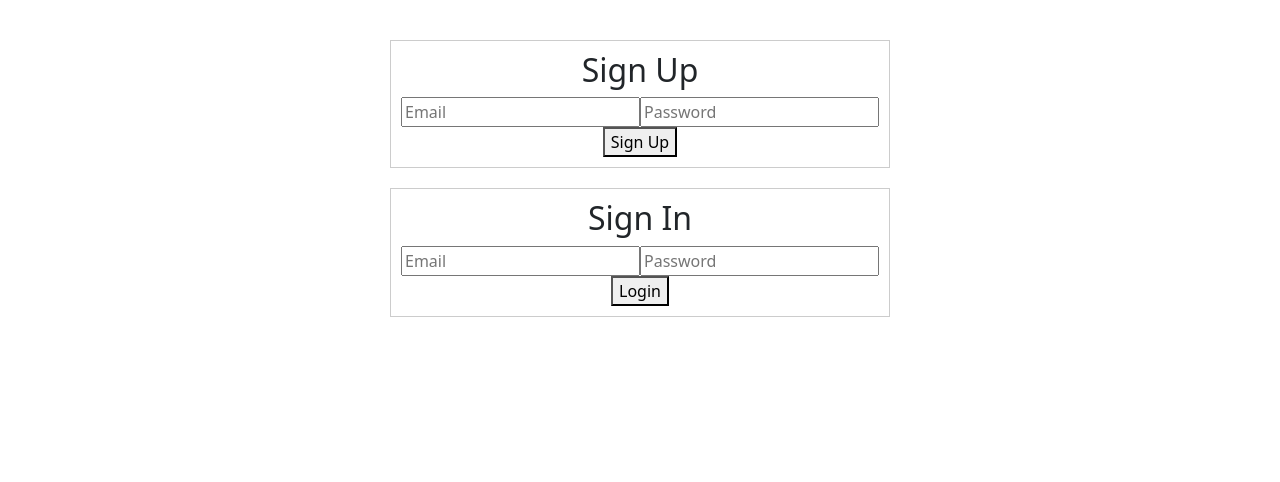
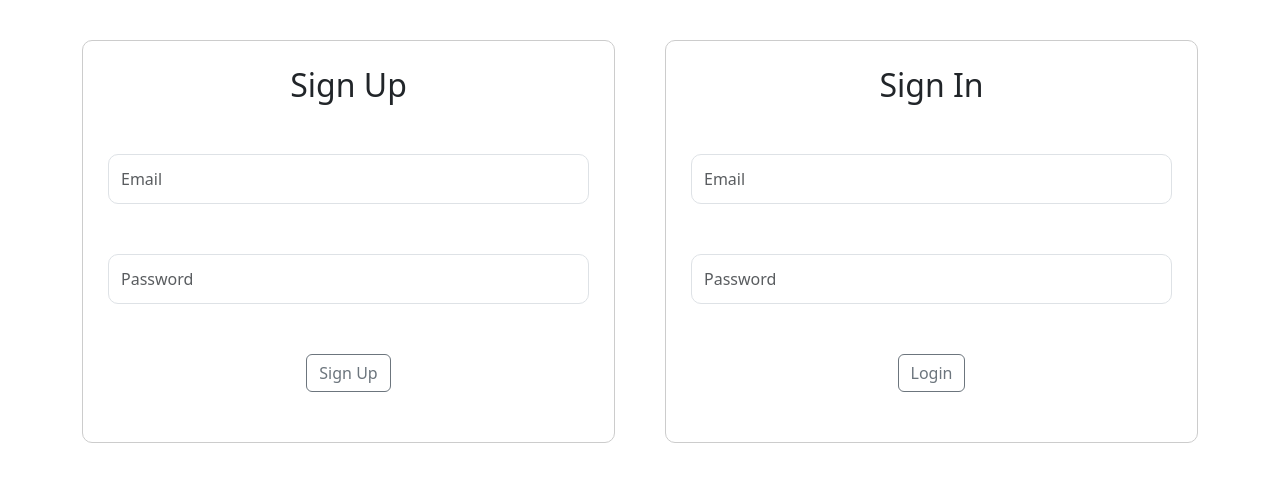
Before and after one commit to SUMITP950/chat-app, a React (Vite) app: page / in a window 1280 px wide. Shown: the top 482 px of the page. Built offline with nearby package versions, Linux system fonts and the light colour scheme; no server answers.

Commit message:
adding validation & toster

```diff
--- a/src/App.jsx
+++ b/src/App.jsx
@@ -1,86 +1,9 @@
-// import ThemeToggle from "./component/component.jsx";
 
-// function App() {
-//   return <ThemeToggle />;
-// }
-
-// export default App;
-// import { useState } from "react";
-// import { getDatabase } from "firebase/database";
-// import {
-//   getAuth,
-//   createUserWithEmailAndPassword,
-//   signInWithEmailAndPassword
-// } from "firebase/auth";
-// import { app } from "./component/fireBaseConfig";
-
-// const auth = getAuth(app);
-
-// function App() {
-//   // Signup States
-//   const [signupEmail, setSignupEmail] = useState("");
-//   const [signupPassword, setSignupPassword] = useState("");
-
-//   // Signin States
-//   const [loginEmail, setLoginEmail] = useState("");
-//   const [loginPassword, setLoginPassword] = useState("");
-
-//   const handleSignup = () => {
-//     createUserWithEmailAndPassword(auth, signupEmail, signupPassword)
-//       .then((res) => alert("User Registered!"))
-//       .catch((err) => alert(err.message));
-//   };
-
-//   const handleSignin = () => {
-//     signInWithEmailAndPassword(auth, loginEmail, loginPassword)
-//       .then((res) => alert("Login Success!"))
-//       .catch((err) => alert(err.message));
-//   };
-
-//   return (
-//     <div style={{ maxWidth: 500, margin: "40px auto", textAlign: "center" }}>
-//       {/* SIGNUP SECTION */}
-//       <div style={{ border: "1px solid #ccc", padding: "10px", marginBottom: "20px" }}>
-//         <h2>Sign Up</h2>
-//         <input
-//           placeholder="Email"
-//           onChange={(e) => setSignupEmail(e.target.value)}
-//           value={signupEmail}
-//         />
-//         <input
-//           type="password"
-//           placeholder="Password"
-//           onChange={(e) => setSignupPassword(e.target.value)}
-//           value={signupPassword}
-//         />
-//         <button onClick={handleSignup}>Sign Up</button>
-//       </div>
-
-//       {/* SIGNIN SECTION */}
-//       <div style={{ border: "1px solid #ccc", padding: "10px" }}>
-//         <h2>Sign In</h2>
-//         <input
-//           placeholder="Email"
-//           onChange={(e) => setLoginEmail(e.target.value)}
-//           value={loginEmail}
-//         />
-//         <input
-//           type="password"
-//           placeholder="Password"
-//           onChange={(e) => setLoginPassword(e.target.value)}
-//           value={loginPassword}
-//         />
-//         <button onClick={handleSignin}>Login</button>
-//       </div>
-//     </div>
-//   );
-// }
-
-// export default App;
 import { useEffect, useState } from "react";
 import { auth } from "./component/fireBaseConfig";
 import Login from "./component/login";
 import Chat from "./component/chat";
+
 
 function App() {
   const [user, setUser] = useState(null);
@@ -90,8 +13,12 @@ function App() {
   }, []);
 
   return (
-    <div className="container mt-4">
-      {user ? <Chat user={user} /> : <Login />}
+    <div className="container">
+      <div className="row align-items-center justify-content-center">
+        <div className="col-md-12">
+          {user ? <Chat user={user} /> : <Login />}
+        </div>
+      </div>
     </div>
   );
 }
--- /dev/null
+++ b/src/component/ErrorToast.jsx
@@ -0,0 +1,16 @@
+import { Toast, ToastContainer } from "react-bootstrap";
+
+export default function ErrorToast({ show, message, onClose }) {
+  return (
+    <ToastContainer position="top-end" className="p-3">
+      <Toast bg="danger" show={show} onClose={onClose} delay={3000} autohide>
+        <Toast.Header>
+          <strong className="me-auto">Firebase Error</strong>
+        </Toast.Header>
+        <Toast.Body className="text-white">
+          {message}
+        </Toast.Body>
+      </Toast>
+    </ToastContainer>
+  );
+}
--- a/src/component/chat.jsx
+++ b/src/component/chat.jsx
@@ -44,12 +44,14 @@ export default function Chat({ user }) {
   };
 
   return (
-    <div>
+    <div className="chat-screen">
       <h3>Chat App</h3>
       <div className="border p-3 mb-2" style={{ height: "300px", overflowY: "scroll" }}>
         {messages.map((m, i) => (
           <div key={i} className={m.uid === user.uid ? "text-end" : "text-start"}>
+           <span>
             <b>{m.email}</b>: {m.text}
+            </span>
           </div>
         ))}
       </div>
--- a/src/component/login.jsx
+++ b/src/component/login.jsx
@@ -5,65 +5,112 @@ import {
   signInWithEmailAndPassword
 } from "firebase/auth";
 import { app } from "./fireBaseConfig";
+import ErrorToast from "./ErrorToast";
 
 const auth = getAuth(app);
 
 function Login() {
-  // Signup States
   const [signupEmail, setSignupEmail] = useState("");
   const [signupPassword, setSignupPassword] = useState("");
 
-  // Signin States
   const [loginEmail, setLoginEmail] = useState("");
   const [loginPassword, setLoginPassword] = useState("");
 
+  const [showToast, setShowToast] = useState(false);
+  const [toastMsg, setToastMsg] = useState("");
+
+  const showError = (msg) => {
+    setToastMsg(msg);
+    setShowToast(true);
+  };
+
+  const isValidEmail = (email) =>
+    /^[^\s@]+@[^\s@]+\.[^\s@]+$/.test(email);
+
   const handleSignup = () => {
+    if (!isValidEmail(signupEmail)) {
+      return showError("Enter a valid email");
+    }
+    if (!signupEmail || !signupPassword) {
+      return showError("All fields are required");
+    }
+
+    if (signupPassword.length < 6) {
+      return showError("Password must be at least 6 characters");
+    }
+
     createUserWithEmailAndPassword(auth, signupEmail, signupPassword)
-      .then((res) => alert("User Registered!"))
-      .catch((err) => alert(err.message));
+      .then(() => showError("User Registered!"))
+      .catch((err) => showError(err.message));
   };
 
   const handleSignin = () => {
+    if (!loginEmail || !loginPassword) {
+      return showError("All fields are required");
+    }
+    if (!isValidEmail(loginEmail)) {
+      return showError("Enter a valid email");
+    }
+
     signInWithEmailAndPassword(auth, loginEmail, loginPassword)
-      .then((res) => alert("Login Success!"))
-      .catch((err) => alert(err.message));
+      .then(() => showError("Login Success!"))
+      .catch((err) => showError(err.message));
   };
 
   return (
-    <div style={{ maxWidth: 500, margin: "40px auto", textAlign: "center" }}>
-      {/* SIGNUP SECTION */}
-      <div style={{ border: "1px solid #ccc", padding: "10px", marginBottom: "20px" }}>
+    <div className="loginPage d-flex">
+      {/* SIGNUP */}
+      <div className="SignUp">
         <h2>Sign Up</h2>
+        <div className="form-group">
           <input
+            className="form-control"
             placeholder="Email"
+            value={signupEmail}
             onChange={(e) => setSignupEmail(e.target.value)}
-          value={signupEmail}
           />
           <input
+            className="form-control"
             type="password"
             placeholder="Password"
+            value={signupPassword}
             onChange={(e) => setSignupPassword(e.target.value)}
-          value={signupPassword}
           />
-        <button onClick={handleSignup}>Sign Up</button>
+          <button className="btn btn-outline-secondary" onClick={handleSignup}>
+            Sign Up
+          </button>
+        </div>
       </div>
 
-      {/* SIGNIN SECTION */}
-      <div style={{ border: "1px solid #ccc", padding: "10px" }}>
+      {/* SIGNIN */}
+      <div className="signIn">
         <h2>Sign In</h2>
+        <div className="form-group">
           <input
+            className="form-control"
             placeholder="Email"
+            value={loginEmail}
             onChange={(e) => setLoginEmail(e.target.value)}
-          value={loginEmail}
           />
           <input
+            className="form-control"
             type="password"
             placeholder="Password"
+            value={loginPassword}
             onChange={(e) => setLoginPassword(e.target.value)}
-          value={loginPassword}
           />
-        <button onClick={handleSignin}>Login</button>
+          <button className="btn btn-outline-secondary" onClick={handleSignin}>
+            Login
+          </button>
         </div>
+      </div>
+
+      {/* TOAST */}
+      <ErrorToast
+        show={showToast}
+        message={toastMsg}
+        onClose={() => setShowToast(false)}
+      />
     </div>
   );
 }
--- a/src/index.css
+++ b/src/index.css
@@ -1 +1,9 @@
-body{background-color: rgba(0, 0, 0, 0.281);}
+.loginPage{ margin: 40px auto; text-align: center; align-items: center;justify-content: space-between; gap:50px}
+.SignUp,.signIn{border:1px solid #ccc; margin-bottom: 50px;padding: 25px 25px 50px; border-radius: 10px; width: 50%;}
+.signIn input{ height: 50px; border-radius: 10px; margin: 50px 0;}
+.SignUp input{ height: 50px; border-radius: 10px; margin: 50px 0;}
+.chat-screen span{padding: 10px;background: #987560; }
+.chat-screen .text-start,.chat-screen .text-end{margin: 30px 0;}
+.chat-screen .text-start,.chat-screen .text-end{margin: 30px 0;}
+.chat-screen .text-end span{border-radius: 10px 10px 0 10px;}
+.chat-screen .text-start span{border-radius: 10px 10px 10px 0;}
--- a/src/main.jsx
+++ b/src/main.jsx
@@ -3,6 +3,7 @@ import ReactDOM from "react-dom/client";
 import App from "./App.jsx";
 import { ThemeProvider } from "./ThemeContext.jsx";
 import 'bootstrap/dist/css/bootstrap.min.css'
+import './index.css'
 
 
 ReactDOM.createRoot(document.getElementById("root")).render(
```
Also changed, not shown: src/component/component.jsx (deleted, +0 -26 lines). Lines whose indentation alone changed are shown as unchanged.
